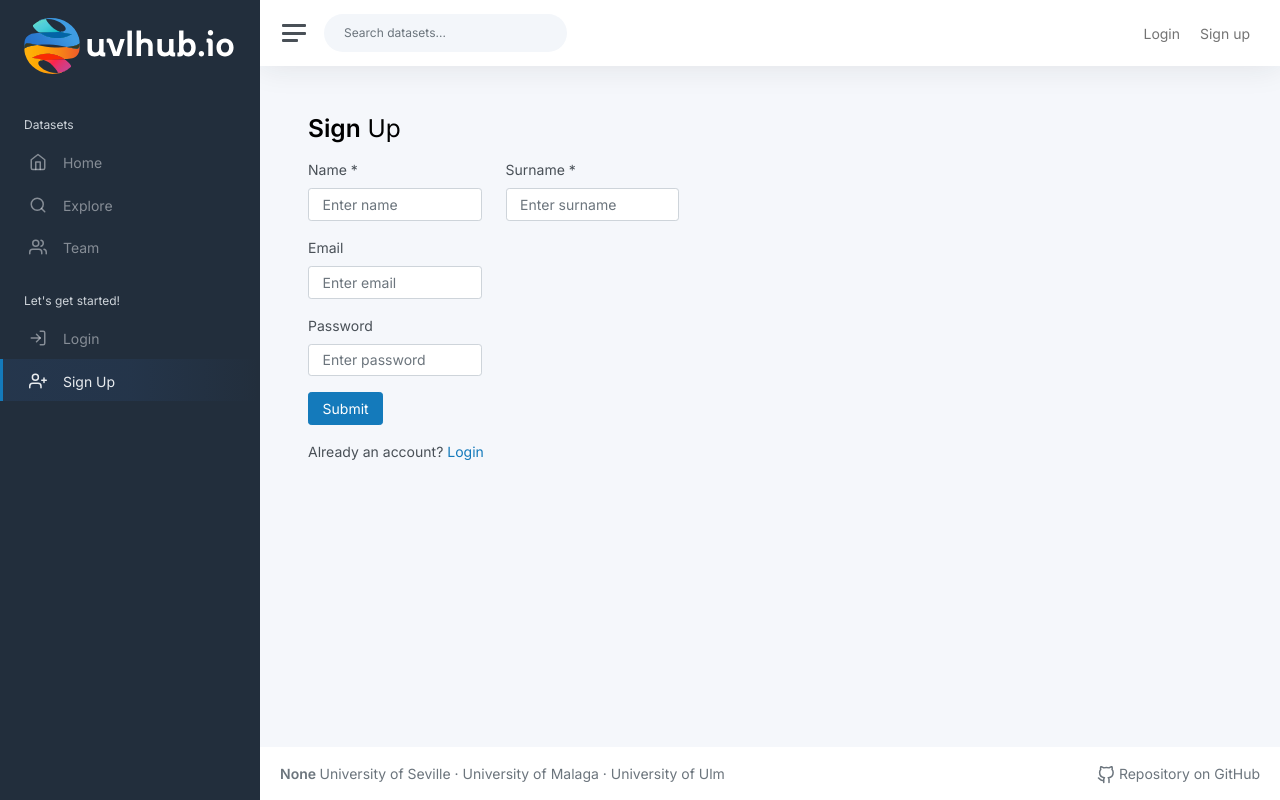
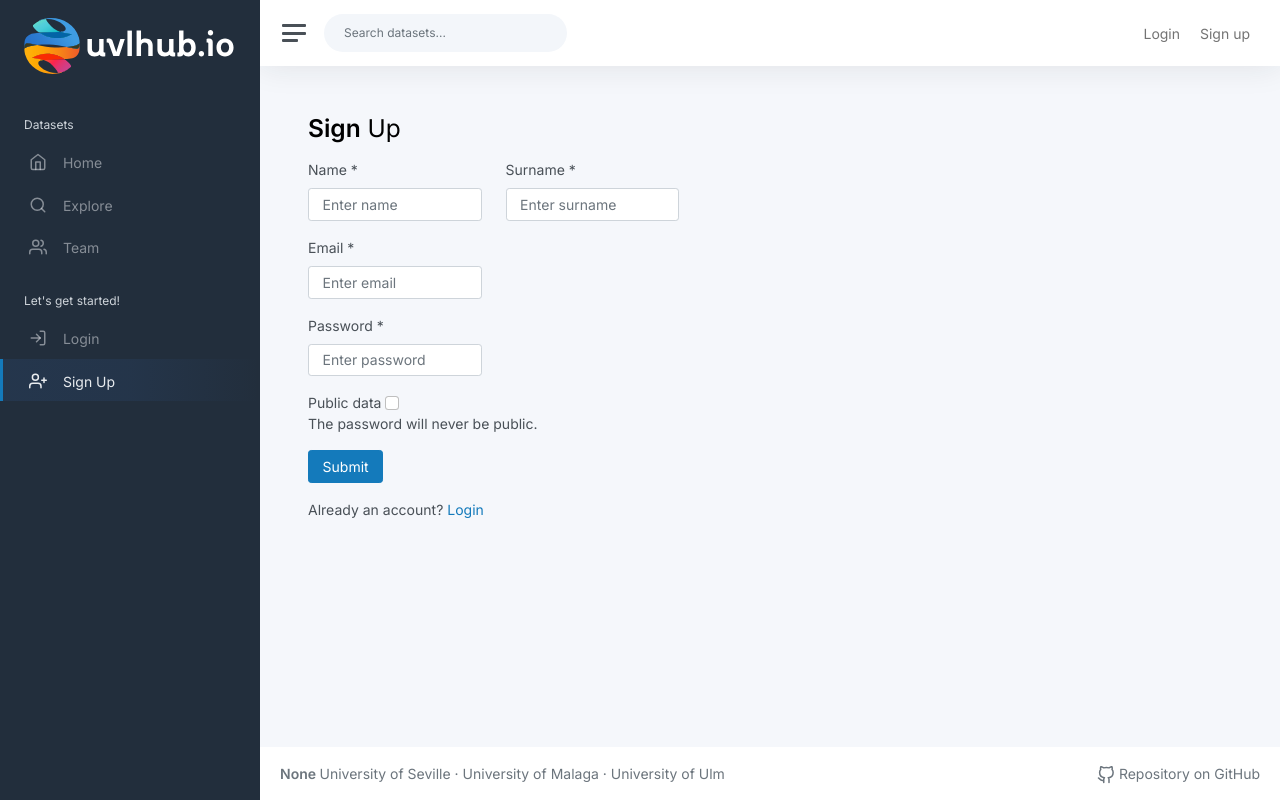
Before and after one commit to rubpergar/piripi-hub, a Flask app: page /signup/ in a window 1280 px wide. Run offline with Flask 3, Linux system fonts and the light colour scheme; parts of the project's set-up code (start-up, migrations or seed data) failed here and were passed over; some libraries are stand-ins or nearby versions.

Commit message:
feat: public data attribute in sign up

```diff
--- a/app/modules/auth/forms.py
+++ b/app/modules/auth/forms.py
@@ -8,6 +8,7 @@
     surname = StringField('Surname', validators=[DataRequired(), Length(max=100)])
     password = PasswordField('Password', validators=[DataRequired()])
     email = StringField('Email', validators=[DataRequired(), Email()])
+    public_data = BooleanField('Public data')
     submit = SubmitField('Submit')
 
 
--- a/app/modules/auth/services.py
+++ b/app/modules/auth/services.py
@@ -31,6 +31,7 @@
             password = kwargs.pop("password", None)
             name = kwargs.pop("name", None)
             surname = kwargs.pop("surname", None)
+            public_data = kwargs.pop("public_data", None)
 
             if not email:
                 raise ValueError("Email is required.")
@@ -49,6 +50,7 @@
             profile_data = {
                 "name": name,
                 "surname": surname,
+                "public_data": public_data
             }
 
             user = self.create(commit=False, **user_data)
--- a/app/modules/auth/templates/auth/signup_form.html
+++ b/app/modules/auth/templates/auth/signup_form.html
@@ -45,7 +45,7 @@
 
                     <div class="col-md-6 col-lg-6 col-xs-12">
                         <div class="mb-3">
-                            {{ form.email.label(class="form-label") }}
+                            {{ form.email.label(class="form-label") }} *
                             {{ form.email(class="form-control",placeholder="Enter email") }}
                             {% for error in form.email.errors %}
                                 <span style="color: red;">{{ error }}</span>
@@ -60,11 +60,24 @@
 
                     <div class="col-md-6 col-lg-6 col-xs-12">
                         <div class="mb-3">
-                            {{ form.password.label(class="form-label") }}
+                            {{ form.password.label(class="form-label") }} *
                             {{ form.password(class="form-control",placeholder="Enter password") }}
                             {% for error in form.password.errors %}
                                 <span style="color: red;">{{ error }}</span>
                             {% endfor %}
+                        </div>
+                    </div>
+
+                </div>
+
+
+                <div class="row">
+
+                    <div class="col-md-12 col-lg-12 col-xs-6">
+                        <div class="mb-3">
+                            {{ form.public_data.label(class="form-check-label") }}
+                            {{ form.public_data(class="form-check-input") }}
+                            <p>The password will never be public.</p>
                         </div>
                     </div>
 
```
